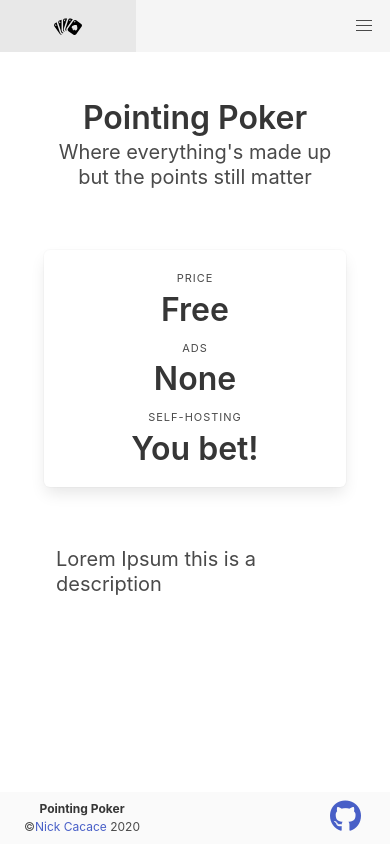
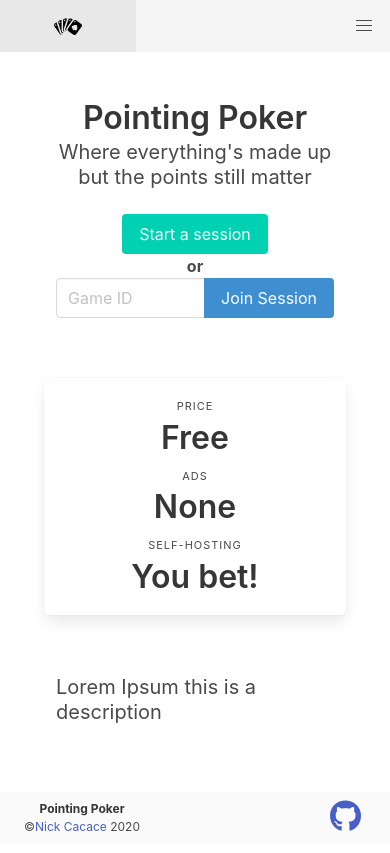
Before and after one commit to BearAlliance/pointing-poker, a React (Create React App) app: page / in a window 390 px wide. Built offline with nearby package versions, Linux system fonts and the light colour scheme.

Commit message:
feat: add new and join buttons on the home page
there isn't enough room in the nav bar on mobile

```diff
--- a/src/nav/nav.jsx
+++ b/src/nav/nav.jsx
@@ -34,7 +34,7 @@
 
         <div className="navbar-end">
           <div className="navbar-item">
-            <div className="buttons">
+            <div className="buttons is-hidden-touch">
               <NewGameButton />
               <JoinGameButton />
             </div>
--- a/src/nav/new-game-button.jsx
+++ b/src/nav/new-game-button.jsx
@@ -36,7 +36,7 @@
   }
 
   return (
-    <button className={classNames('button', 'is-success', { 'is-loading': loading })} onClick={startSession}>
+    <button className={classNames('button', 'is-primary', { 'is-loading': loading })} onClick={startSession}>
       Start a session
     </button>
   );
--- a/src/pages/home/home-page.jsx
+++ b/src/pages/home/home-page.jsx
@@ -1,4 +1,6 @@
 import React from 'react';
+import { NewGameButton } from '../../nav/new-game-button';
+import { JoinGameButton } from '../../nav/join-game-button';
 
 function HomeLevel() {
   return (
@@ -36,6 +38,12 @@
         <div className="hero-body has-text-centered-mobile">
           <h1 className="title splash-text">Pointing Poker</h1>
           <h2 className="subtitle">Where everything&apos;s made up but the points still matter</h2>
+
+          <div className="is-hidden-desktop">
+            <NewGameButton />
+            <div className="has-text-weight-bold">or</div>
+            <JoinGameButton />
+          </div>
         </div>
       </section>
 
```
